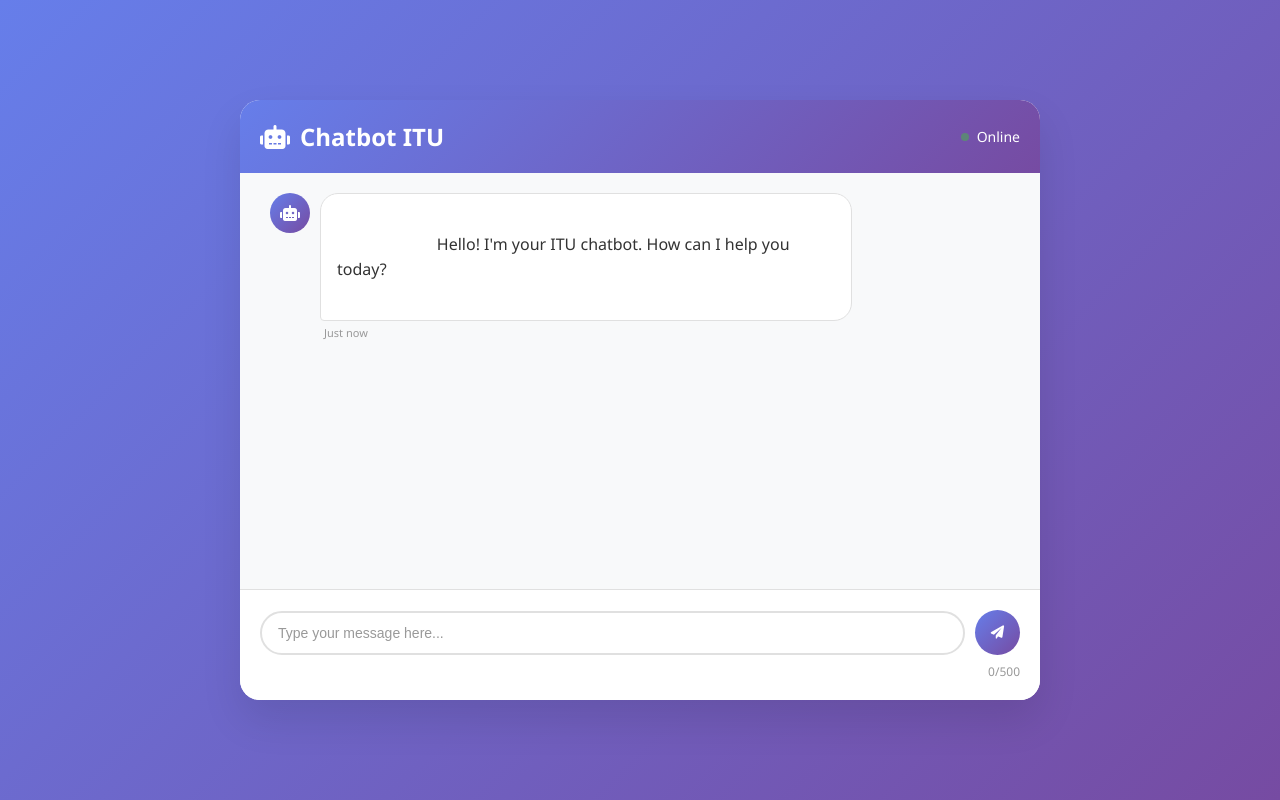
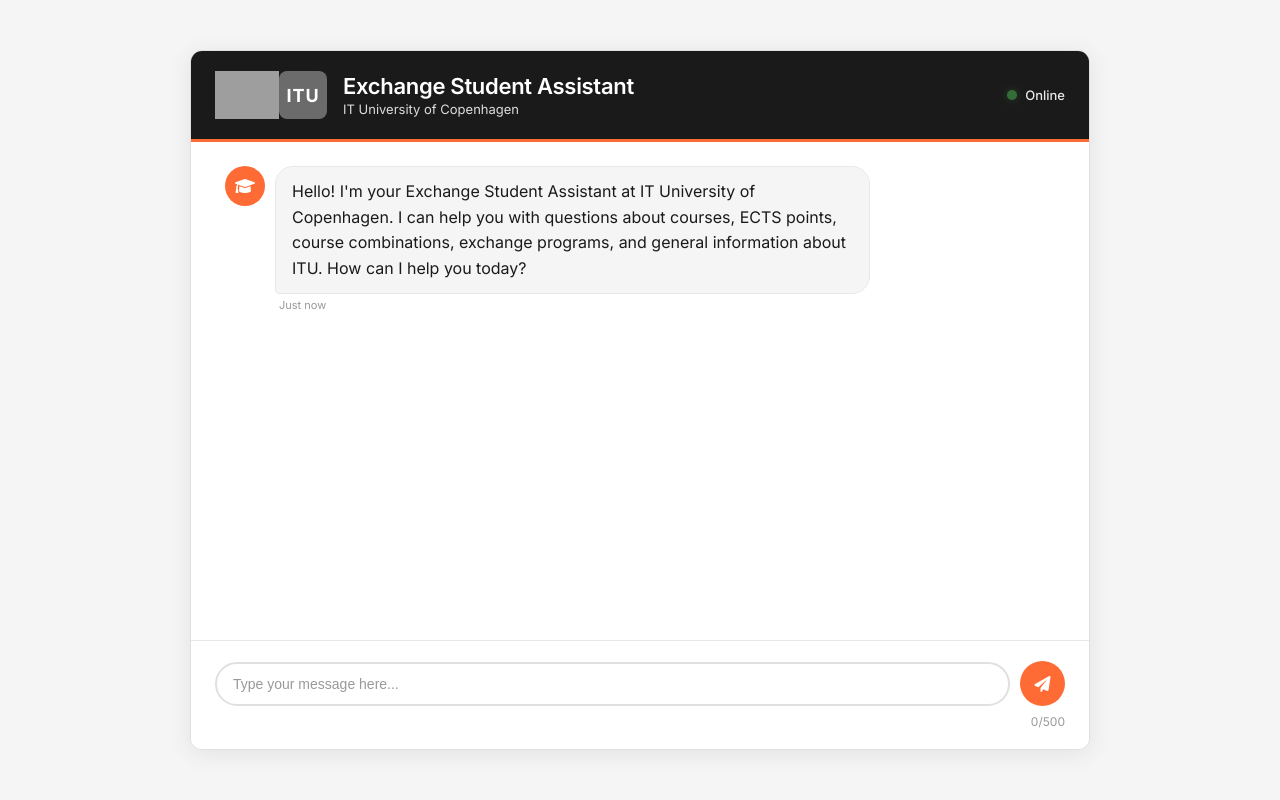
Before and after one commit to sneha-shres/ITU-Chatbot-for-Exchange-Students, a Flask app: page / in a window 1280 px wide. Run offline with Flask 3, Linux system fonts and the light colour scheme; grey boxes are pictures that could not be loaded.

Commit message:
[Update] Updating the ui

```diff
--- a/static/script.js
+++ b/static/script.js
@@ -1,3 +1,223 @@
+// class Chatbot {
+//     constructor() {
+//         this.messages = [];
+//         this.isTyping = false;
+//         this.apiBaseUrl = 'http://localhost:5000/api';
+//         this.initializeElements();
+//         this.attachEventListeners();
+//         this.updateCharCount();
+//         this.checkServerHealth();
+//     }
+
+//     initializeElements() {
+//         this.chatMessages = document.getElementById('chatMessages');
+//         this.messageInput = document.getElementById('messageInput');
+//         this.sendButton = document.getElementById('sendButton');
+//         this.charCount = document.getElementById('charCount');
+//     }
+
+//     attachEventListeners() {
+//         this.sendButton.addEventListener('click', () => this.sendMessage());
+//         this.messageInput.addEventListener('keypress', (e) => {
+//             if (e.key === 'Enter' && !e.shiftKey) {
+//                 e.preventDefault();
+//                 this.sendMessage();
+//             }
+//         });
+//         this.messageInput.addEventListener('input', () => this.updateCharCount());
+//     }
+
+//     updateCharCount() {
+//         const count = this.messageInput.value.length;
+//         this.charCount.textContent = `${count}/500`;
+
+//         if (count > 450) {
+//             this.charCount.style.color = '#ff6b6b';
+//         } else if (count > 400) {
+//             this.charCount.style.color = '#ffa726';
+//         } else {
+//             this.charCount.style.color = '#999';
+//         }
+//     }
+
+//     sendMessage() {
+//         const message = this.messageInput.value.trim();
+//         if (!message || this.isTyping) return;
+
+//         this.addMessage(message, 'user');
+//         this.messageInput.value = '';
+//         this.updateCharCount();
+//         this.simulateBotResponse(message);
+//     }
+
+//     addMessage(text, sender) {
+//         const message = {
+//             text,
+//             sender,
+//             timestamp: new Date()
+//         };
+//         this.messages.push(message);
+
+//         const messageElement = this.createMessageElement(message);
+//         this.chatMessages.appendChild(messageElement);
+//         this.scrollToBottom();
+//     }
+
+//     createMessageElement(message) {
+//         const messageDiv = document.createElement('div');
+//         messageDiv.className = `message ${message.sender}-message`;
+
+//         const avatar = document.createElement('div');
+//         avatar.className = 'message-avatar';
+//         avatar.innerHTML = message.sender === 'user' ? '<i class="fas fa-user"></i>' : '<i class="fas fa-robot"></i>';
+
+//         const content = document.createElement('div');
+//         content.className = 'message-content';
+
+//         const text = document.createElement('div');
+//         text.className = 'message-text';
+//         text.textContent = message.text;
+
+//         const time = document.createElement('div');
+//         time.className = 'message-time';
+//         time.textContent = this.formatTime(message.timestamp);
+
+//         content.appendChild(text);
+//         content.appendChild(time);
+//         messageDiv.appendChild(avatar);
+//         messageDiv.appendChild(content);
+
+//         return messageDiv;
+//     }
+
+//     formatTime(timestamp) {
+//         const now = new Date();
+//         const diff = now - timestamp;
+//         const minutes = Math.floor(diff / 60000);
+
+//         if (minutes < 1) return 'Just now';
+//         if (minutes < 60) return `${minutes}m ago`;
+
+//         const hours = Math.floor(minutes / 60);
+//         if (hours < 24) return `${hours}h ago`;
+
+//         return timestamp.toLocaleDateString();
+//     }
+
+//     showTypingIndicator() {
+//         if (this.isTyping) return;
+
+//         this.isTyping = true;
+//         const typingDiv = document.createElement('div');
+//         typingDiv.className = 'message bot-message typing-indicator';
+//         typingDiv.id = 'typingIndicator';
+
+//         const avatar = document.createElement('div');
+//         avatar.className = 'message-avatar';
+//         avatar.innerHTML = '<i class="fas fa-robot"></i>';
+
+//         const content = document.createElement('div');
+//         content.className = 'message-content';
+
+//         const dots = document.createElement('div');
+//         dots.className = 'typing-dots';
+//         dots.innerHTML = '<div class="typing-dot"></div><div class="typing-dot"></div><div class="typing-dot"></div>';
+
+//         content.appendChild(dots);
+//         typingDiv.appendChild(avatar);
+//         typingDiv.appendChild(content);
+//         this.chatMessages.appendChild(typingDiv);
+//         this.scrollToBottom();
+//     }
+
+//     hideTypingIndicator() {
+//         const typingIndicator = document.getElementById('typingIndicator');
+//         if (typingIndicator) {
+//             typingIndicator.remove();
+//         }
+//         this.isTyping = false;
+//     }
+
+//     async simulateBotResponse(userMessage) {
+//         this.showTypingIndicator();
+
+//         try {
+//             const response = await fetch(`${this.apiBaseUrl}/chat`, {
+//                 method: 'POST',
+//                 headers: {
+//                     'Content-Type': 'application/json',
+//                 },
+//                 body: JSON.stringify({ message: userMessage })
+//             });
+
+//             if (!response.ok) {
+//                 throw new Error(`HTTP error! status: ${response.status}`);
+//             }
+
+//             const data = await response.json();
+
+//             // Simulate typing delay for better UX
+//             const delay = Math.random() * 1500 + 500; // 0.5-2 seconds
+
+//             setTimeout(() => {
+//                 this.hideTypingIndicator();
+//                 this.addMessage(data.response, 'bot');
+//             }, delay);
+
+//         } catch (error) {
+//             console.error('Error communicating with server:', error);
+//             this.hideTypingIndicator();
+//             this.addMessage("Sorry, I'm having trouble connecting to the server. Please try again later.", 'bot');
+//         }
+//     }
+
+//     async checkServerHealth() {
+//         try {
+//             const response = await fetch(`${this.apiBaseUrl}/health`);
+//             if (response.ok) {
+//                 const data = await response.json();
+//                 console.log('✅ Server is healthy:', data);
+//             } else {
+//                 console.warn('⚠️ Server health check failed');
+//             }
+//         } catch (error) {
+//             console.warn('⚠️ Cannot connect to server:', error.message);
+//         }
+//     }
+
+//     scrollToBottom() {
+//         setTimeout(() => {
+//             this.chatMessages.scrollTop = this.chatMessages.scrollHeight;
+//         }, 100);
+//     }
+// }
+
+// // Initialize the chatbot when the page loads
+// document.addEventListener('DOMContentLoaded', () => {
+//     new Chatbot();
+// });
+
+// // Add some fun features
+// document.addEventListener('DOMContentLoaded', () => {
+//     // Add click effect to send button
+//     const sendButton = document.getElementById('sendButton');
+//     sendButton.addEventListener('click', function() {
+//         this.style.transform = 'scale(0.95)';
+//         setTimeout(() => {
+//             this.style.transform = '';
+//         }, 150);
+//     });
+
+//     // Add focus effect to input
+//     const messageInput = document.getElementById('messageInput');
+//     messageInput.addEventListener('focus', function() {
+//         this.parentElement.style.transform = 'scale(1.02)';
+//     });
+
+//     messageInput.addEventListener('blur', function() {
+//         this.parentElement.style.transform = '';
+//     });
+// });
 class Chatbot {
     constructor() {
         this.messages = [];
@@ -69,14 +289,14 @@
 
         const avatar = document.createElement('div');
         avatar.className = 'message-avatar';
-        avatar.innerHTML = message.sender === 'user' ? '<i class="fas fa-user"></i>' : '<i class="fas fa-robot"></i>';
+        avatar.innerHTML = message.sender === 'user' ? '<i class="fas fa-user"></i>' : '<i class="fas fa-graduation-cap"></i>';
 
         const content = document.createElement('div');
         content.className = 'message-content';
 
         const text = document.createElement('div');
         text.className = 'message-text';
-        text.textContent = message.text;
+        text.textContent = message.text.trim();
 
         const time = document.createElement('div');
         time.className = 'message-time';
@@ -114,7 +334,7 @@
 
         const avatar = document.createElement('div');
         avatar.className = 'message-avatar';
-        avatar.innerHTML = '<i class="fas fa-robot"></i>';
+        avatar.innerHTML = '<i class="fas fa-graduation-cap"></i>';
 
         const content = document.createElement('div');
         content.className = 'message-content';
--- a/static/styles.css
+++ b/static/styles.css
@@ -5,8 +5,8 @@
 }
 
 body {
-    font-family: 'Segoe UI', Tahoma, Geneva, Verdana, sans-serif;
-    background: linear-gradient(135deg, #667eea 0%, #764ba2 100%);
+    font-family: 'Inter', -apple-system, BlinkMacSystemFont, 'Segoe UI', 'Roboto', 'Oxygen', 'Ubuntu', 'Cantarell', 'Fira Sans', 'Droid Sans', 'Helvetica Neue', sans-serif;
+    background: #f5f5f5;
     height: 100vh;
     display: flex;
     justify-content: center;
@@ -16,53 +16,111 @@
 
 .chat-container {
     width: 100%;
-    max-width: 800px;
-    height: 600px;
+    max-width: 900px;
+    height: 700px;
     background: white;
-    border-radius: 20px;
-    box-shadow: 0 20px 40px rgba(0, 0, 0, 0.1);
+    border-radius: 12px;
+    box-shadow: 0 4px 24px rgba(0, 0, 0, 0.08);
     display: flex;
     flex-direction: column;
     overflow: hidden;
+    border: 1px solid #e0e0e0;
 }
 
 .chat-header {
-    background: linear-gradient(135deg, #667eea 0%, #764ba2 100%);
+    background: #1a1a1a;
     color: white;
-    padding: 20px;
+    padding: 20px 24px;
     display: flex;
     justify-content: space-between;
     align-items: center;
+    border-bottom: 3px solid #FF6B35;
+}
+
+.header-content {
+    display: flex;
+    align-items: center;
+    gap: 16px;
+}
+
+.itu-logo-container {
+    display: flex;
+    align-items: center;
+    justify-content: center;
+}
+
+.itu-logo {
+    height: 48px;
+    width: auto;
+    max-width: 120px;
+    object-fit: contain;
+}
+
+.itu-logo-fallback {
+    display: flex;
+    align-items: center;
+    justify-content: center;
+    background: #6b6b6b;
+    color: white;
+    width: 48px;
+    height: 48px;
+    border-radius: 8px;
+    font-weight: 700;
+    font-size: 18px;
+    letter-spacing: 1px;
+    flex-shrink: 0;
+}
+
+.itu-logo {
+    display: block;
+    height: 48px;
+    width: auto;
+    max-width: 150px;
+    object-fit: contain;
+    flex-shrink: 0;
+}
+
+.itu-logo-text {
+    font-weight: 700;
 }
 
 .chat-title {
     display: flex;
-    align-items: center;
-    gap: 10px;
-}
-
-.chat-title i {
-    font-size: 24px;
+    flex-direction: column;
+    gap: 2px;
 }
 
 .chat-title h1 {
-    font-size: 24px;
+    font-size: 22px;
     font-weight: 600;
+    margin: 0;
+    color: white;
+    letter-spacing: -0.3px;
+}
+
+.chat-subtitle {
+    font-size: 13px;
+    color: rgba(255, 255, 255, 0.85);
+    margin: 0;
+    font-weight: 400;
 }
 
 .chat-status {
     display: flex;
     align-items: center;
     gap: 8px;
-    font-size: 14px;
+    font-size: 13px;
+    color: rgba(255, 255, 255, 0.9);
+    font-weight: 500;
 }
 
 .status-indicator {
-    width: 8px;
-    height: 8px;
+    width: 10px;
+    height: 10px;
     border-radius: 50%;
     background: #4CAF50;
     animation: pulse 2s infinite;
+    box-shadow: 0 0 8px rgba(76, 175, 80, 0.5);
 }
 
 @keyframes pulse {
@@ -73,9 +131,9 @@
 
 .chat-messages {
     flex: 1;
-    padding: 20px;
+    padding: 24px;
     overflow-y: auto;
-    background: #f8f9fa;
+    background: #ffffff;
 }
 
 .message {
@@ -115,13 +173,13 @@
 }
 
 .bot-message .message-avatar {
-    background: linear-gradient(135deg, #667eea 0%, #764ba2 100%);
+    background: #FF6B35;
     color: white;
 }
 
 .user-message .message-avatar {
-    background: #e3f2fd;
-    color: #1976d2;
+    background: #1a1a1a;
+    color: white;
 }
 
 .message-content {
@@ -146,17 +204,22 @@
     white-space: pre-wrap;
     word-break: break-word;
     max-width: 100%;
+    text-align: left;
+}
+
+.message-text:first-line {
+    text-indent: 0;
 }
 
 .bot-message .message-text {
-    background: white;
-    color: #333;
-    border: 1px solid #e0e0e0;
+    background: #f5f5f5;
+    color: #1a1a1a;
+    border: 1px solid #e8e8e8;
     border-bottom-left-radius: 4px;
 }
 
 .user-message .message-text {
-    background: linear-gradient(135deg, #667eea 0%, #764ba2 100%);
+    background: #FF6B35;
     color: white;
     border-bottom-right-radius: 4px;
 }
@@ -169,9 +232,9 @@
 }
 
 .chat-input-container {
-    padding: 20px;
+    padding: 20px 24px;
     background: white;
-    border-top: 1px solid #e0e0e0;
+    border-top: 1px solid #e8e8e8;
 }
 
 .chat-input-wrapper {
@@ -203,18 +267,20 @@
     height: 45px;
     border: none;
     border-radius: 50%;
-    background: linear-gradient(135deg, #667eea 0%, #764ba2 100%);
+    background: #FF6B35;
     color: white;
     cursor: pointer;
     display: flex;
     align-items: center;
     justify-content: center;
-    transition: transform 0.2s ease, box-shadow 0.2s ease;
+    transition: all 0.2s ease;
+    font-size: 16px;
 }
 
 .send-button:hover {
+    background: #E55A2B;
     transform: scale(1.05);
-    box-shadow: 0 4px 12px rgba(102, 126, 234, 0.4);
+    box-shadow: 0 4px 12px rgba(255, 107, 53, 0.3);
 }
 
 .send-button:active {
--- a/templates/index.html
+++ b/templates/index.html
@@ -3,16 +3,29 @@
 <head>
     <meta charset="UTF-8">
     <meta name="viewport" content="width=device-width, initial-scale=1.0">
-    <title>Chatbot ITU</title>
+    <title>Exchange Student Assistant - IT University of Copenhagen</title>
     <link rel="stylesheet" href="{{ url_for('static', filename='styles.css') }}">
     <link href="https://cdnjs.cloudflare.com/ajax/libs/font-awesome/6.0.0/css/all.min.css" rel="stylesheet">
+    <link rel="preconnect" href="https://fonts.googleapis.com">
+    <link rel="preconnect" href="https://fonts.gstatic.com" crossorigin>
+    <link href="https://fonts.googleapis.com/css2?family=Inter:wght@400;500;600;700&display=swap" rel="stylesheet">
 </head>
 <body>
     <div class="chat-container">
         <div class="chat-header">
-            <div class="chat-title">
-                <i class="fas fa-robot"></i>
-                <h1>Chatbot ITU</h1>
+            <div class="header-content">
+                <div class="itu-logo-container">
+                    <!-- To add the official ITU logo, download it from https://en.itu.dk/about-itu/press/logos -->
+                    <!-- and place it in the static folder, then update the src below -->
+                    <img src="{{ url_for('static', filename='itu-logo.png') }}" alt="ITU Logo" class="itu-logo" id="ituLogo" onerror="this.style.display='none'; document.getElementById('ituLogoFallback').style.display='flex';">
+                    <div class="itu-logo-fallback" id="ituLogoFallback">
+                        <span class="itu-logo-text">ITU</span>
+                    </div>
+                </div>
+                <div class="chat-title">
+                    <h1>Exchange Student Assistant</h1>
+                    <p class="chat-subtitle">IT University of Copenhagen</p>
+                </div>
             </div>
             <div class="chat-status">
                 <span class="status-indicator online"></span>
@@ -23,12 +36,10 @@
         <div class="chat-messages" id="chatMessages">
             <div class="message bot-message">
                 <div class="message-avatar">
-                    <i class="fas fa-robot"></i>
+                    <i class="fas fa-graduation-cap"></i>
                 </div>
                 <div class="message-content">
-                    <div class="message-text">
-                        Hello! I'm your ITU chatbot. How can I help you today?
-                    </div>
+                    <div class="message-text">Hello! I'm your Exchange Student Assistant at IT University of Copenhagen. I can help you with questions about courses, ECTS points, course combinations, exchange programs, and general information about ITU. How can I help you today?</div>
                     <div class="message-time">Just now</div>
                 </div>
             </div>
```
Also changed, not shown: other parts of static/styles.css (+31 -6 lines).
